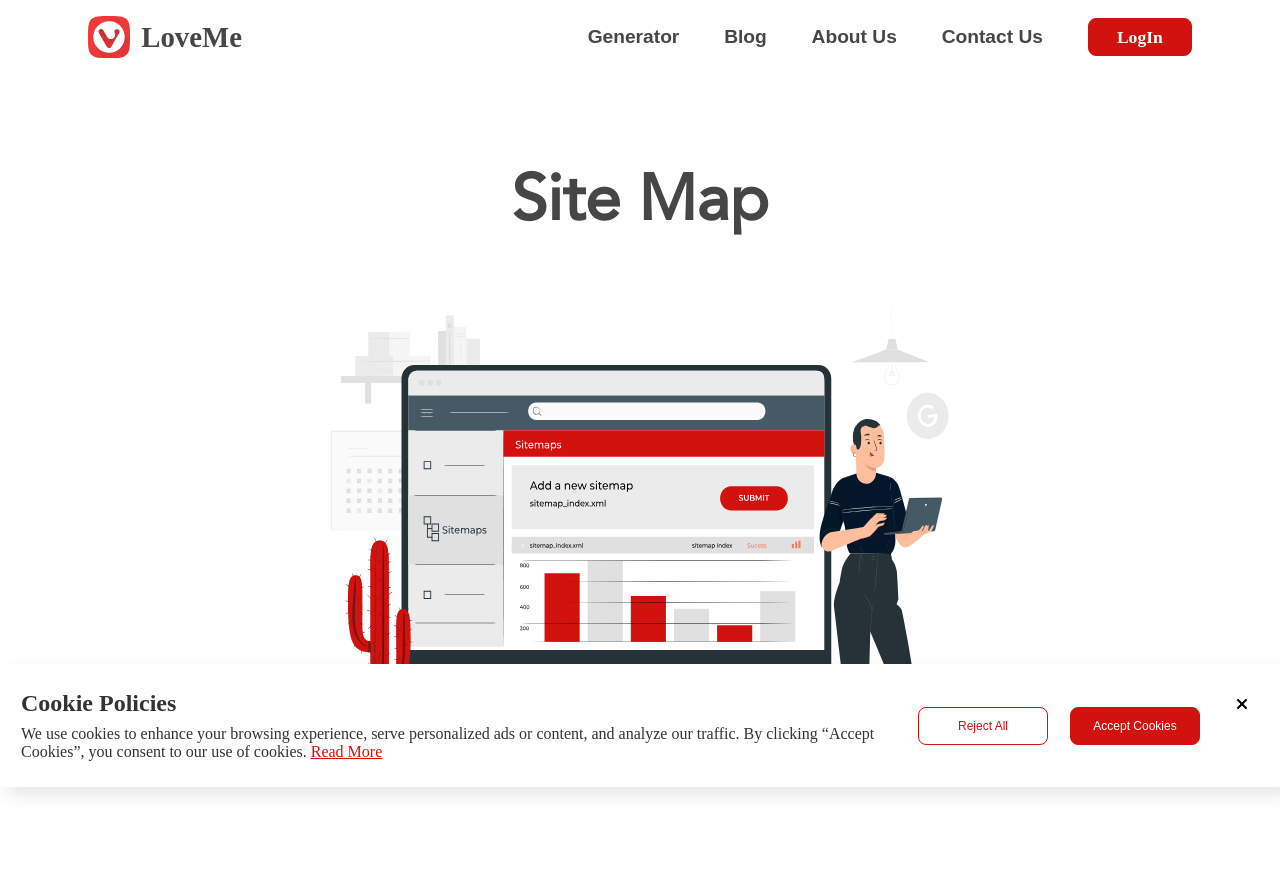
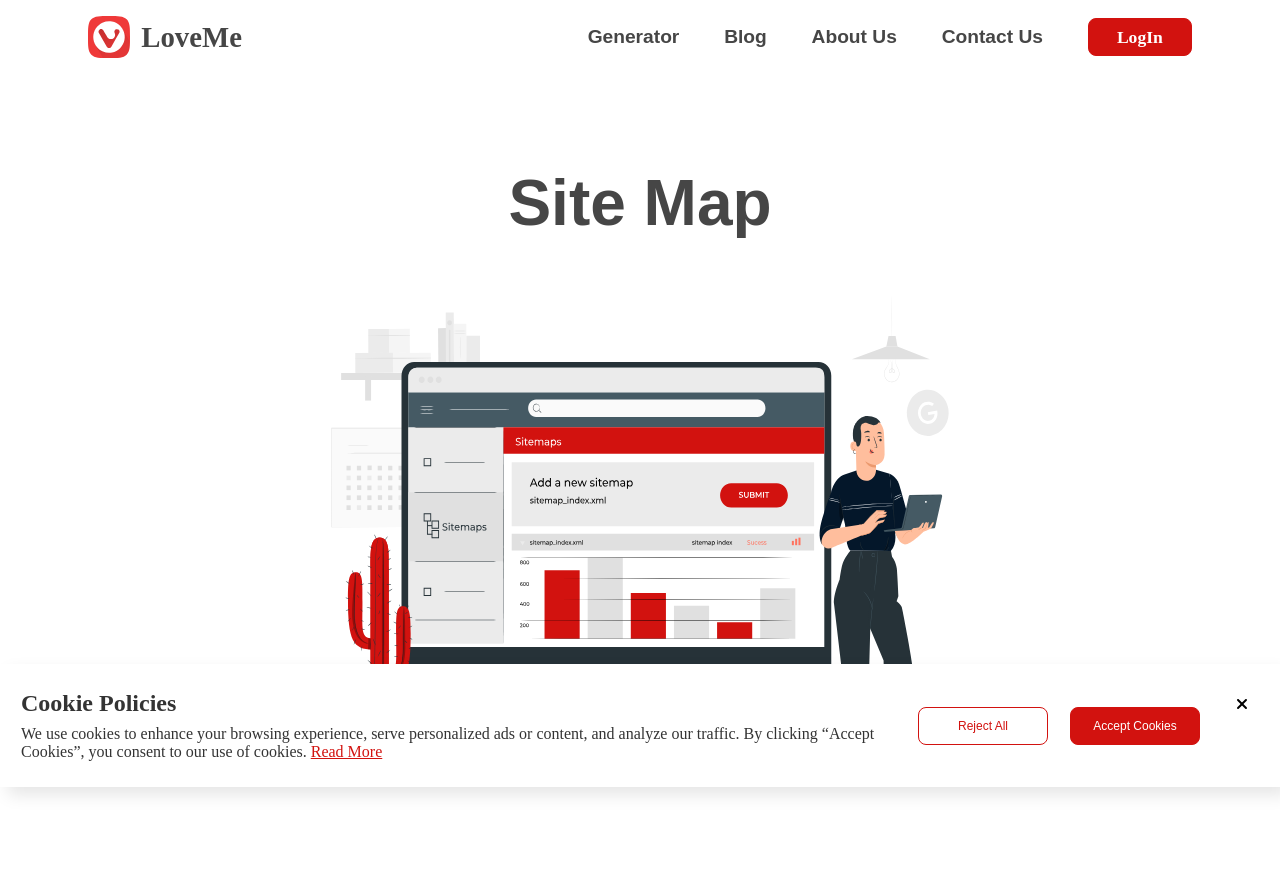
Before and after one commit to Phyya/love-letter-generator, a React (Create React App) app: page /sitemap in a window 1280 px wide. Shown: the top 886 px of the page. Built offline with nearby package versions, Linux system fonts and the light colour scheme.

Commit message:
fixed footer pic

```diff
--- a/src/components/FooterTwo.jsx
+++ b/src/components/FooterTwo.jsx
@@ -104,13 +104,13 @@ export default function FooterTwo() {
       </div>
       <div className="footer-social--links">
         <Link className="footer-social--link">
-          <img src="/instagram.png" />
+          <img src="/Instagram.png" />
         </Link>
         <Link className="footer-social--link">
-          <img src="/twitter.svg" />
+          <img src="/Twitter.svg" />
         </Link>
         <Link className="footer-social--link">
-          <img src="/facebook.svg" />
+          <img src="/Facebook.svg" />
         </Link>
       </div>
       <div className="footer-copyright">2022 &copy; Copyright reserved</div>
--- a/src/styles/SiteMap.css
+++ b/src/styles/SiteMap.css
@@ -6,15 +6,7 @@
   font-family: 'Avenir';
   src: url('../../public/AvenirLTStd-Roman.otf');
 }
-@font-face {
-  font-family: 'Avenir-light';
-  src: url('../../public/AvenirLTStd-Book.otf');
-}
-
-@font-face {
-  font-family: 'Avenir-bold';
-  src: url('../../public/AvenirLTStd-Black.otf');
-}
+@import url('https://fonts.googleapis.com/css2?family=Nunito:wght@400;500;600;700;800&display=swap');
 
 *,
 ::before,
@@ -29,7 +21,7 @@
 }
 .sitemap {
   margin: 2.2em 0 9em;
-  font-family: 'Avenir', sans-serif;
+  font-family: 'Nunito', sans-serif;
   font-size: 0.85rem;
   padding: 2em 3.2em;
   margin-top: 6em;
@@ -59,7 +51,7 @@
 }
 .links--leading {
   font-size: 1.3rem;
-  font-family: 'Avenir';
+  font-family: 'Nunito';
   font-weight: 600;
   color: var(--color-2);
   margin: 2em 0 0.9em;
@@ -75,7 +67,7 @@
   margin-bottom: 0.54em;
 }
 
-@media (min-width: 768px) and (max-width: 1024px) {
+@media screen and (min-width: 1024px) {
   .hero--leading {
     font-size: 1.7rem;
   }
@@ -89,8 +81,7 @@
   .site-link {
     font-size: 1.1rem;
   }
-}
-@media screen and (min-width: 1024px) {
+
   .sitemap {
     padding-left: 6.7em;
     padding-right: 6.7em;
--- a/src/styles/dashboard.css
+++ b/src/styles/dashboard.css
@@ -312,8 +312,6 @@
     right: 20%;
     z-index: 1;
   }
-
-
 }
 
 @media screen and (max-width: 768px) {
--- a/src/styles/letters.css
+++ b/src/styles/letters.css
@@ -1,5 +1,3 @@
-
-
 .letter-container {
   font-family: 'Avenir';
   padding: 20px 40px 20px 40px;
--- a/src/styles/notfound.css
+++ b/src/styles/notfound.css
@@ -1,5 +1,3 @@
-
-
 .notfound {
   font-family: 'Avenir';
   width: 847px;
```
Also changed, not shown: src/styles/Footer.css (+3 -4 lines), src/styles/Navbar.css (+5 -9 lines).
